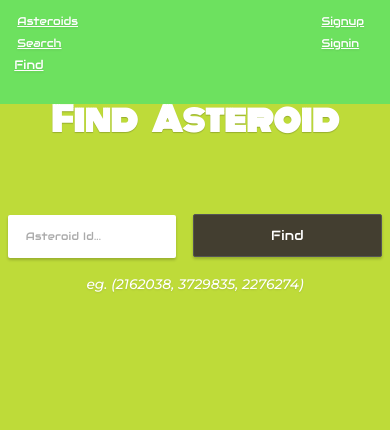
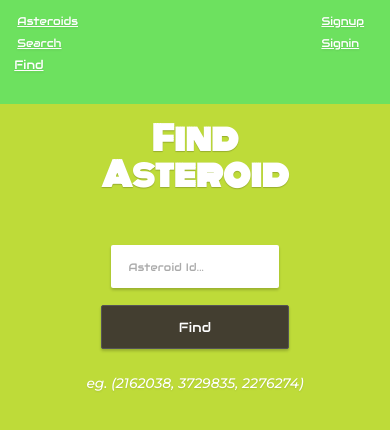
Before and after one commit to saintaze/Asteroids-Vue, a Vue app: page /find in a window 390 px wide. Shown: the top 430 px of the page. Built offline with nearby package versions, Linux system fonts and the light colour scheme; no server answers.

Commit message:
adds responsiveness

```diff
--- a/src/App.vue
+++ b/src/App.vue
@@ -85,6 +85,19 @@ body {
     line-height: 1;
     text-shadow: 0 1px 1px rgba(0,0,0,0.2);
     word-spacing: 1.2rem;
+
+    @media (max-width: 800px) {
+      margin-bottom: 7rem;
+      padding-top: 2rem;
+      max-width: 33rem;
+      margin: 0 auto 7rem;
+      line-height: 1.1;
+    }
+
+    @media (max-width: 500px) {
+      margin-bottom: 6rem;
+    }
+
   }
 
   &__center {
@@ -94,6 +107,10 @@ body {
     grid-gap: 7rem 4rem;
     margin: 0 auto;
 
+    @media (max-width: 1260px) {
+      grid-gap: 5rem 3rem;
+    }
+
     @media screen and (max-width: 1180px){
       grid-template-columns: repeat(2, 1fr);
       max-width: 75rem;
@@ -102,6 +119,7 @@ body {
     @media screen and (max-width: 800px){
       grid-template-columns: repeat(1, 1fr);
       max-width: 35rem;
+      grid-gap: 4.4rem 3rem;
     }
   }
 }
--- a/src/components/Auth.vue
+++ b/src/components/Auth.vue
@@ -177,10 +177,9 @@ $color-blue-dark: #3546a1;
 // auth Wrapper
 .auth {
   min-height: calc(100vh - 88px);
-  background-color: #881dfc;
+  // background-color: #881dfc;
   background-color: #9c1dfc;
-  background-color: #ffdb64;
-  background-color: #ffe11a;
+  // background-color: #ffdb64;
 
   &__center {
     height: 40.6rem;
--- a/src/components/FindAsteroid.vue
+++ b/src/components/FindAsteroid.vue
@@ -151,6 +151,12 @@ export default {
     text-shadow: 0px 1px 2px rgba(0,0,0, .1);
   }
 
+  &__error {
+    @media (max-width: 500px) {
+      margin-top: 1rem;
+    }
+  }
+
   &__loading {
     position: absolute;
     top: 50%;
@@ -183,6 +189,9 @@ export default {
   &__box {
     text-align: center;
     margin: 0 auto;
+    @media (max-width: 500px) {
+      max-width: 30rem;
+    }
   }
 
   &__input {
@@ -198,6 +207,11 @@ export default {
     font-size: 1.25rem;
     max-width: 21.8rem;
     letter-spacing: .2px;
+
+    @media (max-width: 500px) {
+      margin-right: 0;
+      margin-bottom: 2rem;
+    }
 
     &::placeholder{
       color: #aaa;
--- a/src/components/SearchAsteriods.vue
+++ b/src/components/SearchAsteriods.vue
@@ -80,14 +80,6 @@ export default {
       this.isLoading = state;
     },
     dateIsEmpty(){
-      // if(!this.startDate || !this.endDate || !moment(this.startDate).isValid() || !moment(this.endDate).isValid()){
-      //     this.errorMessage = 'Date is Invalid';
-      //     return false;
-      // }
-      // const validEndDate = moment(this.startDate).add(8, 'days');
-      // const startDateCutoff = moment(this.startDate).subtract(1, 'days');
-      // const isValidEndDate = moment(this.endDate).isBetween(startDateCutoff, validEndDate);
-      // return isValidEndDate;
       if(!this.startDate || !this.endDate) {
           this.errorMessage = 'Enter Date!';
           return true;
@@ -133,7 +125,6 @@ export default {
 
 .search {
   background-color: #fc35a3;
-  // background-color: #fc35b6;
 
   &__messages {
     position: relative;
@@ -147,6 +138,12 @@ export default {
     font-weight: 500;
     font-style: italic;
     text-shadow: 0px 1px 2px rgba(0,0,0, .1);
+  }
+
+  &__error {
+    @media (max-width: 800px) {
+      margin-top: 1.6rem;
+    }
   }
 
   &__loading {
@@ -171,6 +168,14 @@ export default {
     color: white;
     letter-spacing: .2px;
 
+    @media (max-width: 800px) {
+      margin-top: 2rem;
+    }
+
+    @media (max-width: 500px) {
+      margin-top: 1.8rem;
+    }
+
     &:hover {
       transition: all .2s;
       background-color: lighten(#555, 7) ;
@@ -180,6 +185,15 @@ export default {
   &__date-box {
     text-align: center;
     margin: 0 auto;
+
+    @media (max-width: 800px) {
+      max-width: 50rem;
+    }
+
+    @media (max-width: 500px) {
+      max-width: 30rem;
+    }
+
   }
 
   &__date-input {
@@ -197,6 +211,19 @@ export default {
     font-weight: 100;
     letter-spacing: .2px;
 
+    @media (max-width: 800px) {
+      &:last-of-type {
+        margin-right: 0;
+      }
+    }
+
+    @media (max-width: 500px) {
+      margin-right: 0;
+      &:first-of-type {
+        margin-bottom: 2rem;
+      }
+    }
+
     &::placeholder{
       color: #aaa;
       font-weight: 100;
@@ -208,7 +235,7 @@ export default {
   }
 
   &__date-heading {
-    margin: 5rem 0;
+    margin: 4rem 0;
     text-align: center;
     font-family: 'Monoton', cursive;
     color: white;
@@ -217,8 +244,9 @@ export default {
     line-height: 1;
     word-spacing: 1rem;
     text-shadow: 0px 1px 3px rgba(0,0,0, .2);
-    &:first-child{
-      margin-top: 4rem;
+
+    @media (max-width: 800px) {
+      margin: 3rem 0;
     }
   }
 
```
